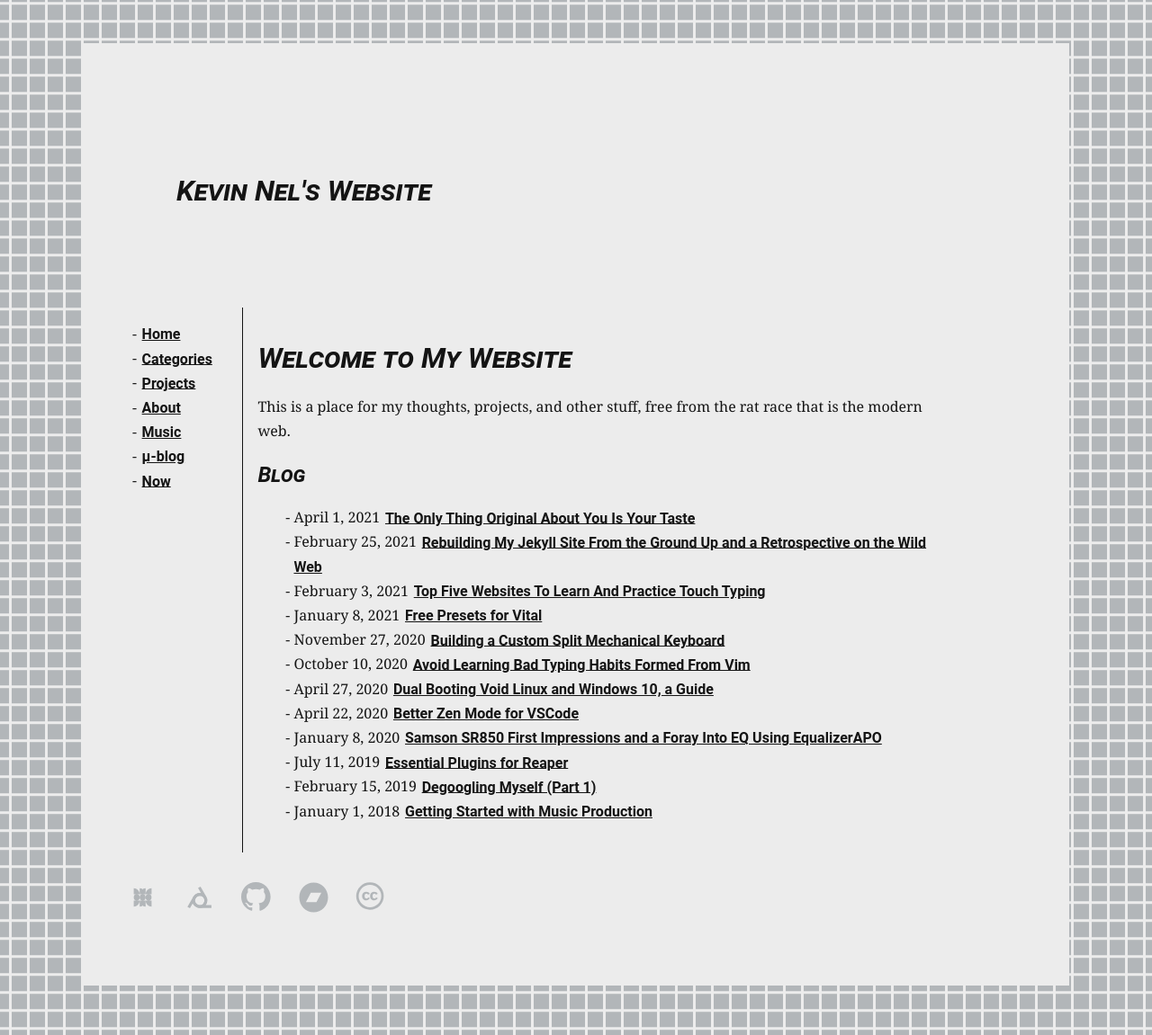
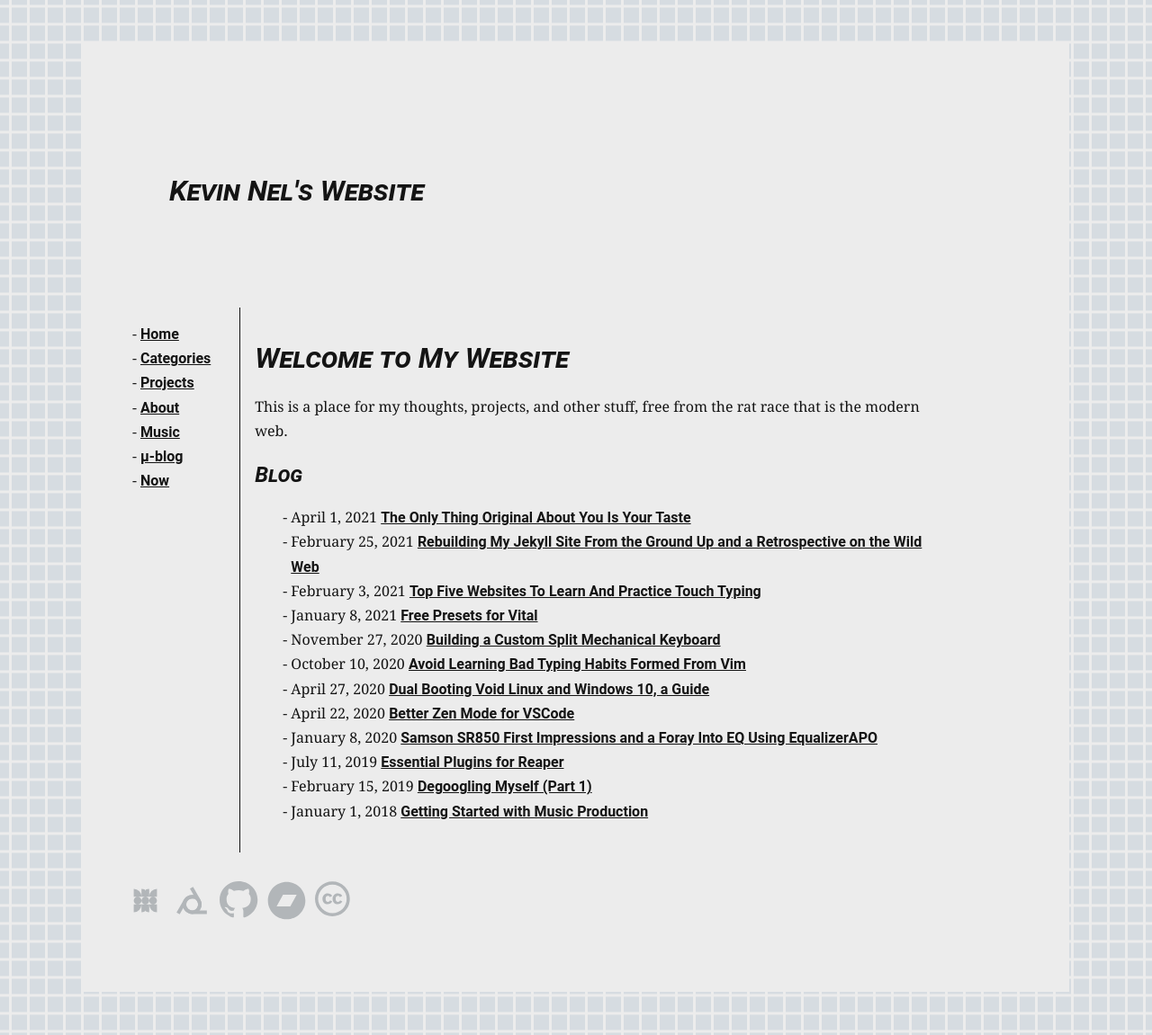
Before and after one commit to kevontheweb/kevontheweb.github.io, a Jekyll site: the page built from index.html, in a window 1280 px wide. Shown: the whole page at 90% size. Built offline with Jekyll 4.4.1, drawn with Linux system fonts in a browser that asks for light colours.

Commit message:
Update oldschool.css

```diff
--- a/assets/css/oldschool.css
+++ b/assets/css/oldschool.css
@@ -5,13 +5,14 @@
   --alt-text-color: #b2b6b9;
   --selection-color: #b2b6b9;
   --content-width: 1000px;
+  --icon-size: 3em;
 }
 
 @media (prefers-color-scheme: light) {
   :root {
     --text-color: #141414;
     --bg-color: #ececec;
-    --accent-color: #b2b6b9;
+    --accent-color: #d6dce1;
     --alt-text-color: #b2b6b9;
     --selection-color: #141414;
   }
@@ -27,6 +28,7 @@ html {
     linear-gradient(var(--bg-color) 15%, transparent 1%) center, var(--accent-color);
   background-size: 20px 20px;
 }
+
 /* layout of page */
 body {
   max-width: var(--content-width);
@@ -38,24 +40,28 @@ body {
   color: var(--text-color);
   font: 16px /1.7 "Roboto Slab", "Georgia", serif;
 }
+
 header {
   flex-basis: 100%;
   flex-shrink: 0;
   padding: 2em 0;
-  /*background-image: url(/assets/images/header.png);*/
 }
+
 main {
   flex-basis: 75%;
   padding: 1em;
 }
+
 footer {
   flex-basis: 100%;
   flex-shrink: 0;
 }
+
 header nav {
   display: flex;
   justify-content: space-between;
 }
+
 body > nav {
   flex-basis: content;
   padding-right: 2em;
@@ -67,30 +73,37 @@ code,
 pre {
   background-color: var(--accent-color);
 }
+
 blockquote,
 pre {
   padding: 1em;
 }
+
 pre,
 code {
   font-family: mononoki, "Inconsolata", "Consolas", monospace;
 }
+
 blockquote {
   font-style: italic;
   border-left: 1px solid var(--text-color);
 }
+
 pre {
   overflow: auto;
 }
+
 code {
   padding: 0.1em;
 }
+
 table,
 th,
 td {
   border: 0.1em solid;
   padding: 0.3em;
 }
+
 table,
 thead,
 tbody {
@@ -98,29 +111,36 @@ tbody {
   margin: 10px auto;
   border-collapse: collapse;
 }
+
 ul {
   list-style-type: "- ";
 }
+
 nav {
   border-right: 1px solid var(--text-color);
 }
+
 nav ul {
   padding-left: 1em;
 }
-img, figure{
-  max-width: 60%;
+
+img {
+  max-width: 90%;
   display: block;
   margin: 1em auto;
   object-fit: scale-down;
 }
+
 figcaption {
   text-align: center;
   font-style: italic;
 }
+
 hr {
   color: var(--text-color);
   border-width: 0.5px;
 }
+
 h1,
 h2,
 h3,
@@ -133,26 +153,31 @@ h6 {
   line-height: 1.2;
   font-family: "Roboto", sans-serif;
 }
+
 a {
   text-decoration: underline;
   font-weight: bold;
   color: var(--text-color);
   font-family: "Roboto", sans-serif;
-  padding: 0.1em;
 }
-a:hover{
+
+a > img:not(.icon) {
+  /*images surrounded by links will usually be dithered with a link to full quality img */
+  image-rendering: crisp-edges;
+}
+
+a:hover {
   background-color: var(--text-color);
   color: var(--bg-color);
   text-decoration: none;
-  border-radius: 0.2em;
 }
 
-a:hover > img.icon{
-  filter:invert(1);
-  filter:brightness(0.1);
+a:hover > img.icon {
+  filter: invert(1);
+  filter: brightness(0.1);
 }
 
-.post-info{
+.post-info {
   margin: 0 0;
 }
 
@@ -160,22 +185,21 @@ article {
   max-width: calc(0.8 * var(--content-width));
 }
 
-footer{
+footer {
   margin: 1em 0px;
 }
 
-footer > *{
+footer > * {
   display: inline-block;
-  color: var(--alt-text-color);
 }
 
-.icon{
+.icon {
   display: inline;
   vertical-align: middle;
-  width: 3.5em;
+  width: var(--icon-size);
 }
 
-header>h1{
+header > h1 {
   display: inline;
 }
 
```
